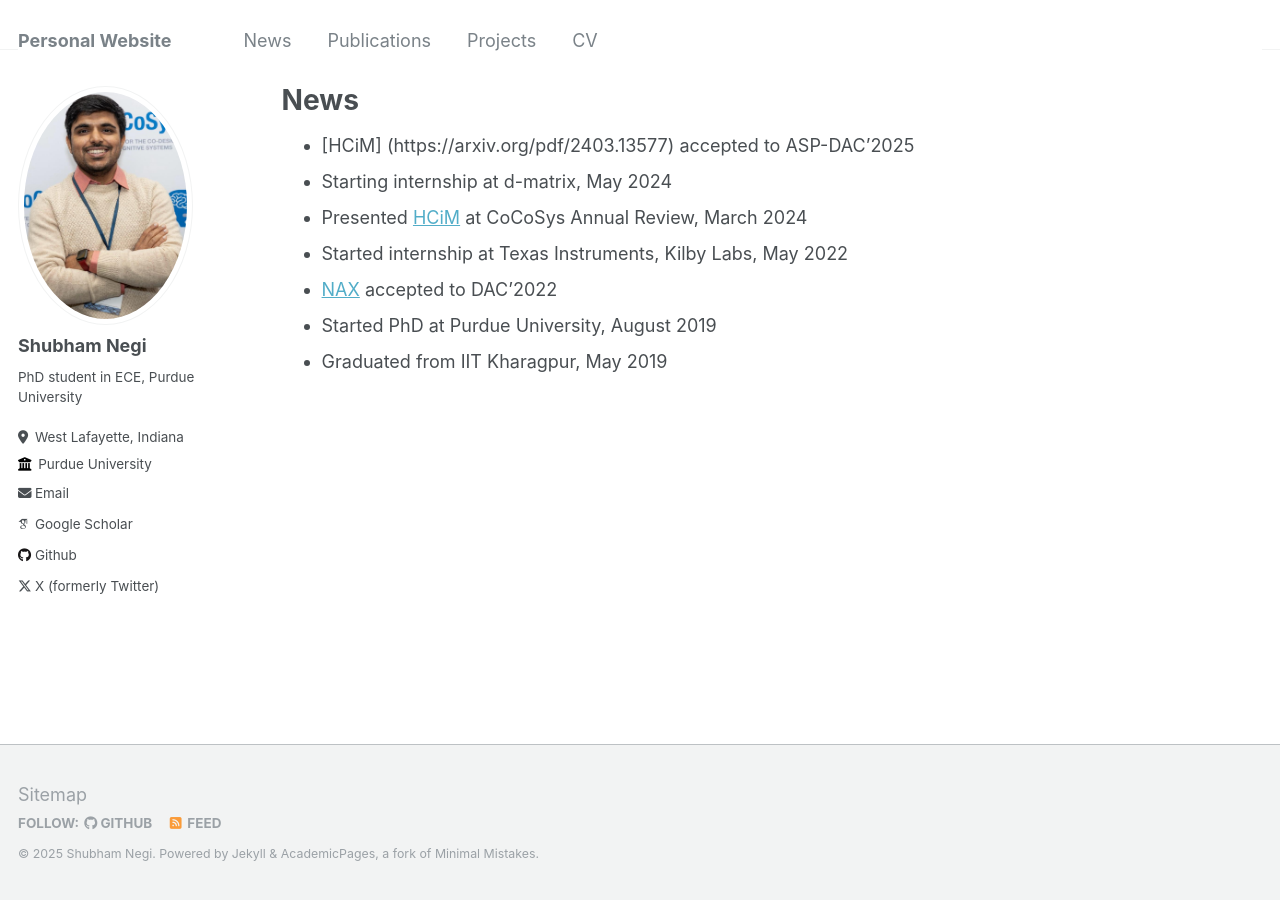
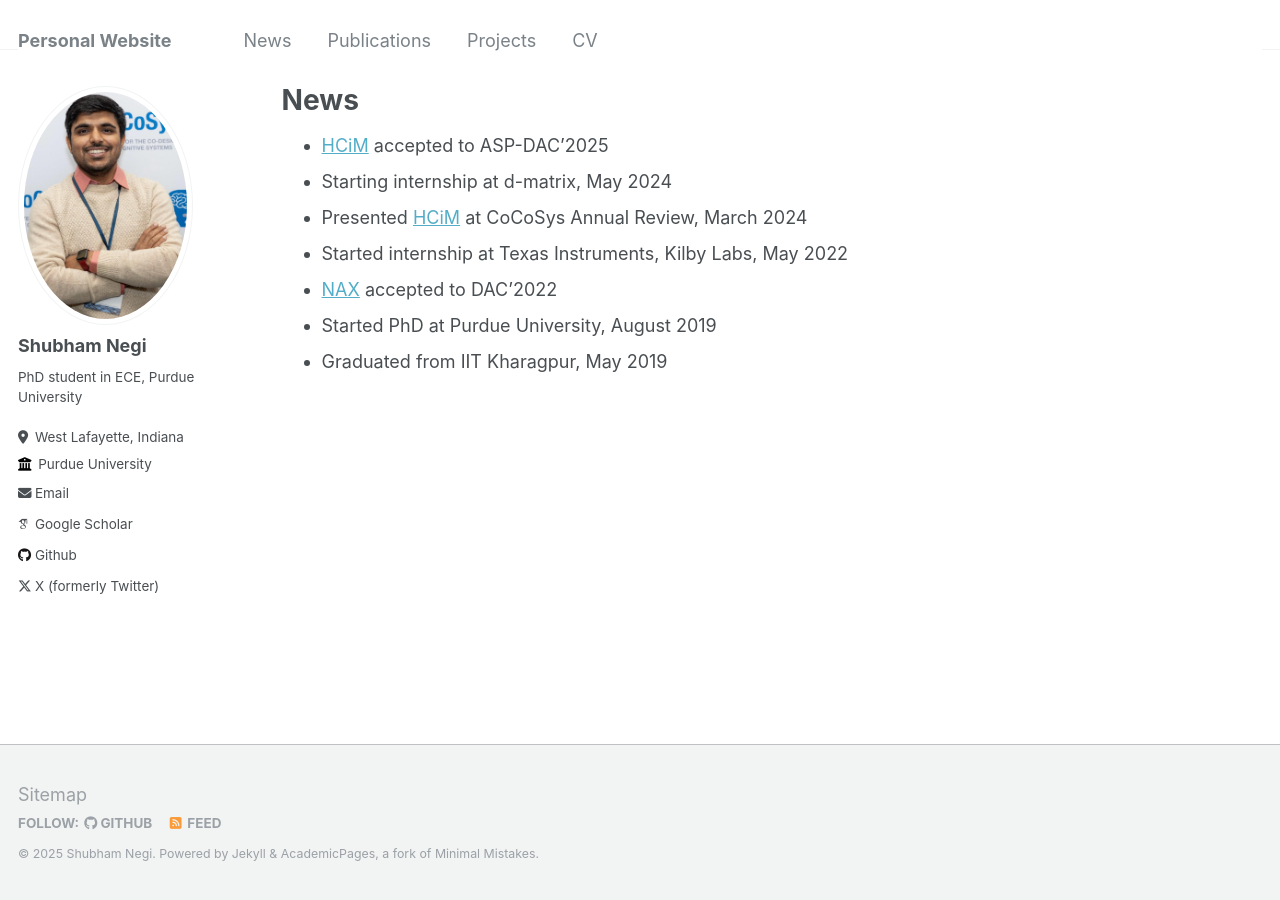
Before and after one commit to negishubham/negishubham.github.io, a Jekyll site: the page built from _pages/news.md, in a window 1280 px wide. Built offline with Jekyll 4.4.1, drawn with Linux system fonts in a browser that asks for light colours; some web fonts are replaced; part of the change alters nothing that is shown.

Commit message:
updated hcim link

```diff
--- a/_pages/news.md
+++ b/_pages/news.md
@@ -7,9 +7,9 @@ author_profile: true
 
 {% include base_path %}
 
-* [HCiM] (https://arxiv.org/pdf/2403.13577) accepted to ASP-DAC'2025
+* [HCiM](https://dl.acm.org/doi/abs/10.1145/3658617.3697572) accepted to ASP-DAC'2025
 * Starting internship at d-matrix, May 2024
-* Presented [HCiM](https://arxiv.org/pdf/2403.13577.pdf) at CoCoSys Annual Review, March 2024
+* Presented [HCiM](https://dl.acm.org/doi/abs/10.1145/3658617.3697572) at CoCoSys Annual Review, March 2024
 * Started internship at Texas Instruments, Kilby Labs, May 2022
 * [NAX](https://dl.acm.org/doi/pdf/10.1145/3489517.3530476) accepted to DAC'2022
 * Started PhD at Purdue University, August 2019
```
